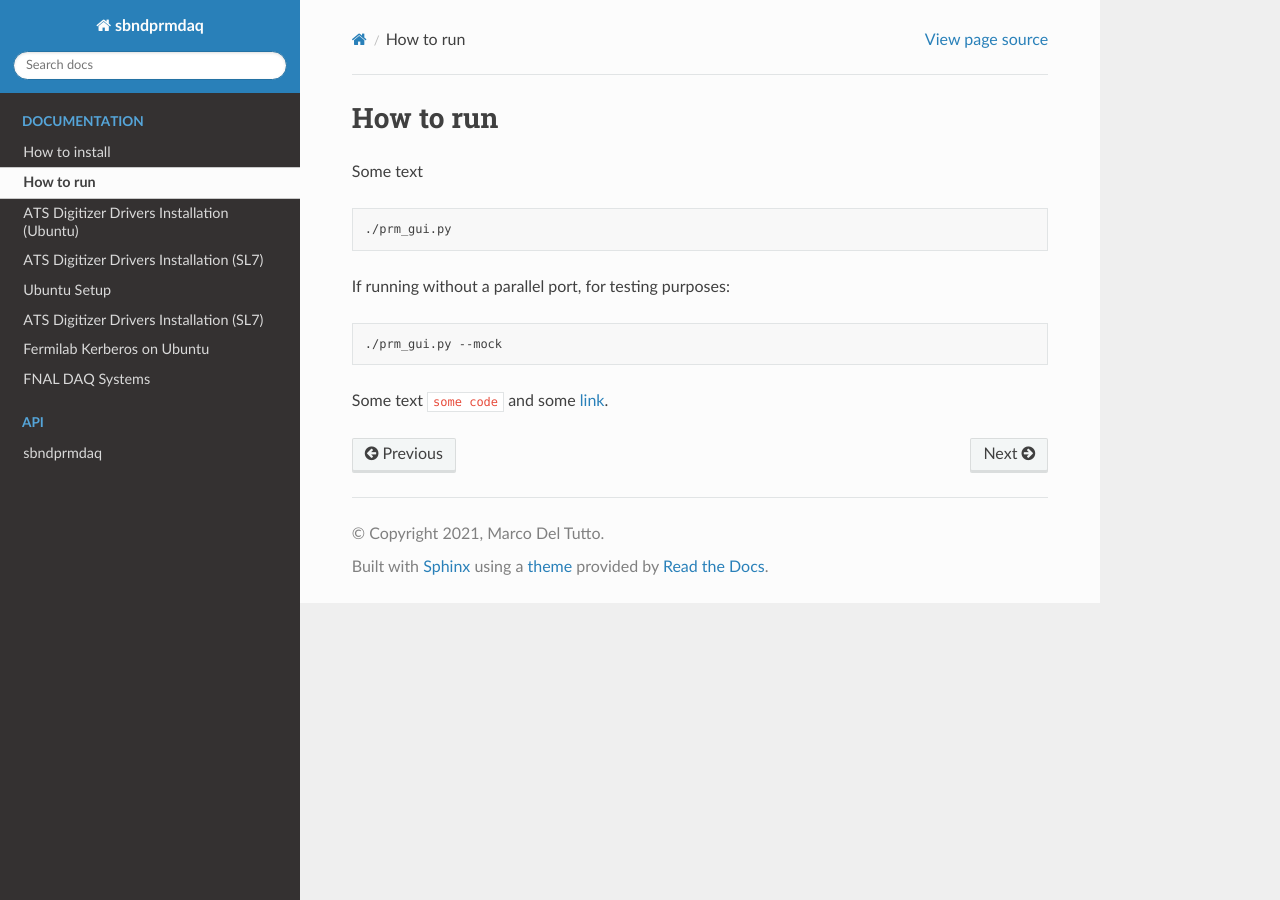
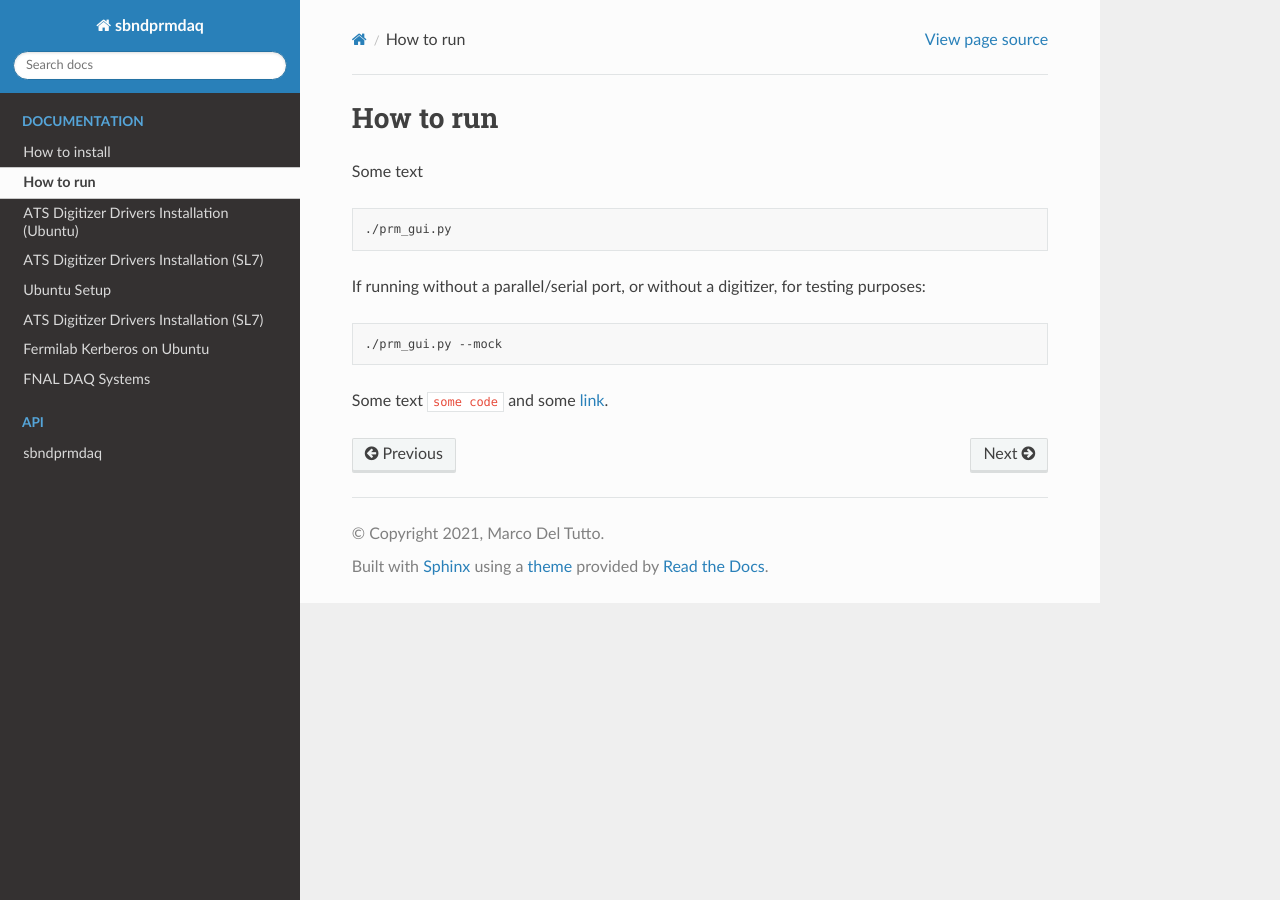
Before and after one commit to marcodeltutto/SBNDPurityMonitorDAQ, a Sphinx documentation site: the page built from docs/source/running.rst, in a window 1280 px wide. Built offline with Sphinx 7.4.7 and the Read the Docs theme 2.0.0, drawn with Linux system fonts in a browser that asks for light colours; pages that are not in the unit, such as notebooks, are missing from menus.

Commit message:
Update running.rst

```diff
--- a/docs/source/running.rst
+++ b/docs/source/running.rst
@@ -7,7 +7,7 @@ Some text
 
     ./prm_gui.py
 
-If running without a parallel port, for testing purposes:
+If running without a parallel/serial port, or without a digitizer, for testing purposes:
 
 .. code-block:: bash
 
```
